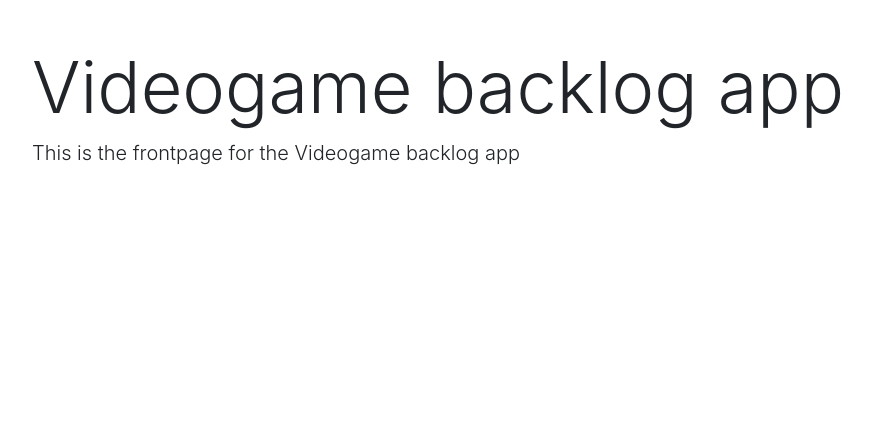
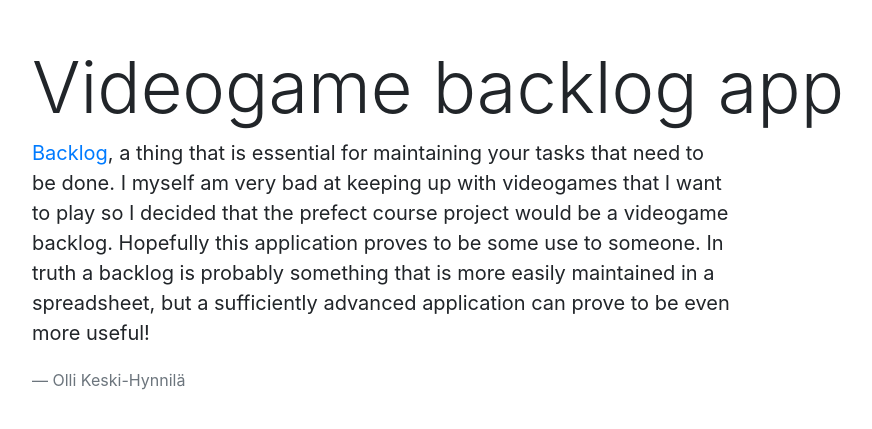
Before and after one commit to ollikehy/backlog-app, a Flask app: page / in a window 1280 px wide. Shown: the part 56-485 px from the top of the page, without its empty margins (53-925 px from the left). Run offline with Flask 2, Linux system fonts and the light colour scheme; some libraries are stand-ins or nearby versions.

Commit message:
etusivulle tekstiä

```diff
--- a/application/templates/index.html
+++ b/application/templates/index.html
@@ -2,7 +2,12 @@
 
 {% block body %}
   <h1 class="display-3">Videogame backlog app</h1>
-  <p class="lead">
-    This is the frontpage for the Videogame backlog app
-  </p>
+  <blockquote class="blockquote" style="max-width: 700px;">
+    <p class="mb-0"><a href="https://en.wikipedia.org/wiki/Backlog">Backlog</a>, a thing that is essential for maintaining
+    your tasks that need to be done. I myself am very bad at keeping up with videogames that I want to play so
+    I decided that the prefect course project would be a videogame backlog. Hopefully this application proves
+    to be some use to someone. In truth a backlog is probably something that is more easily maintained in a
+    spreadsheet, but a sufficiently advanced application can prove to be even more useful!</p>
+    <footer style="margin-top:20px" class="blockquote-footer">Olli Keski-Hynnilä</footer>
+  </blockquote>
 {% endblock %}
```
